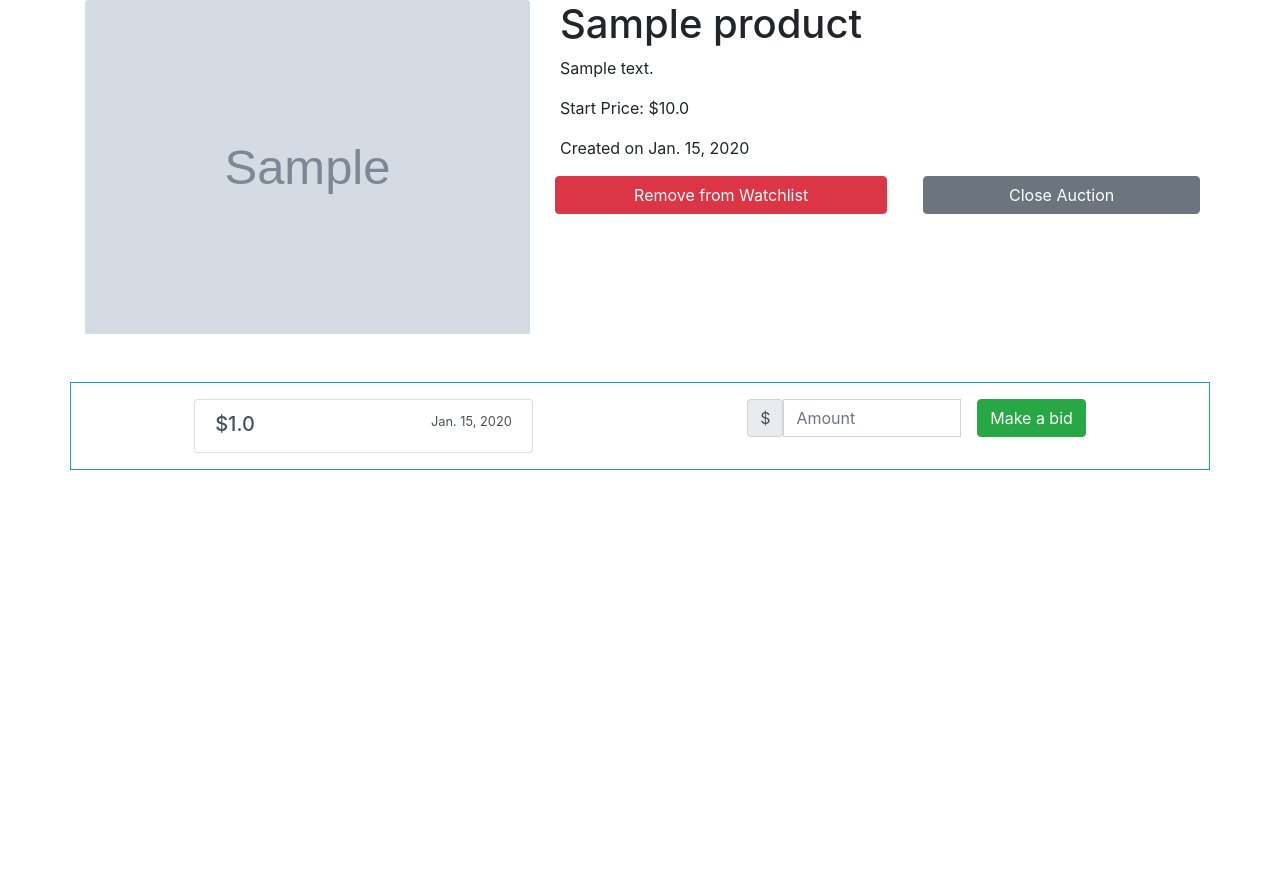
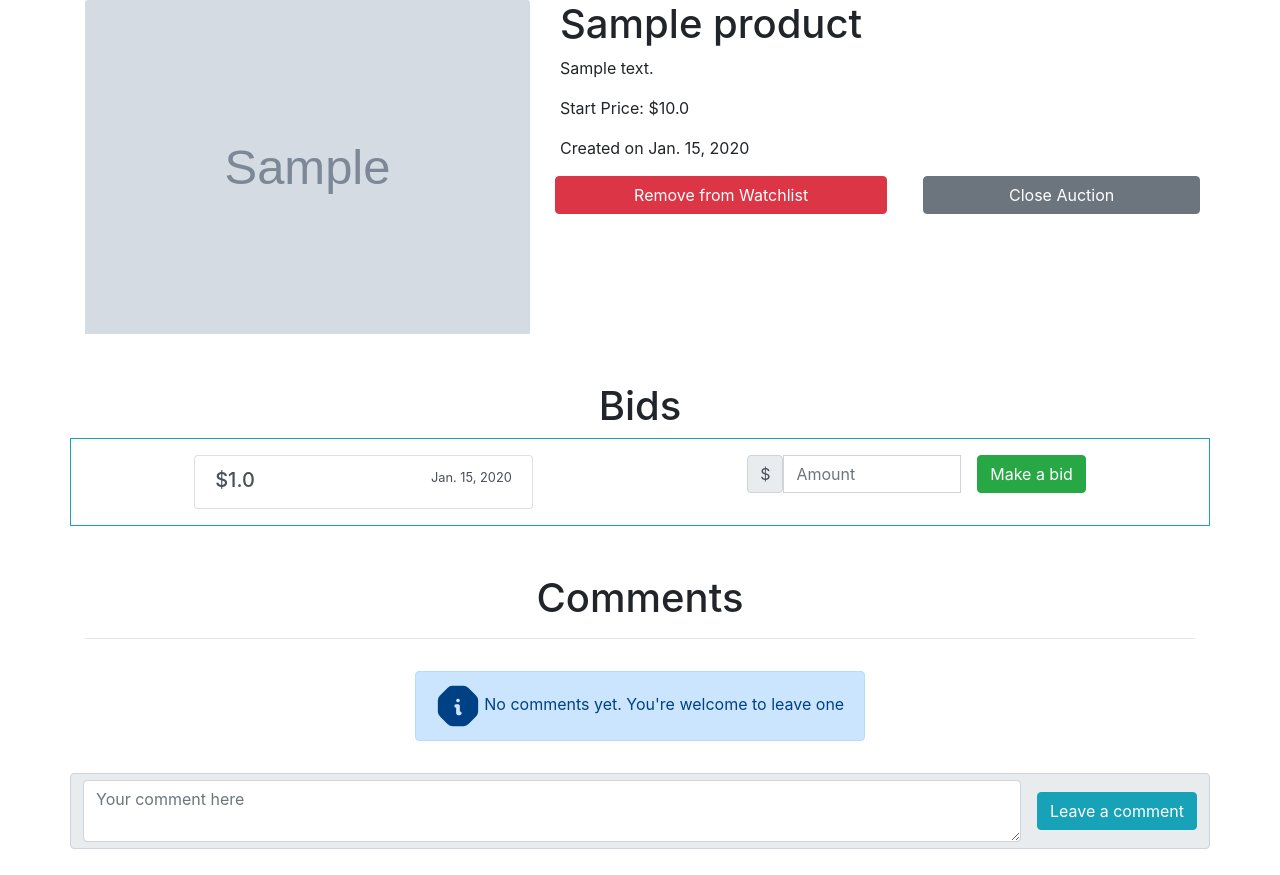
Before and after one commit to AliAmCa/Auctions, a Django app: page /listing/1 in a window 1280 px wide. Shown: the part 219-1094 px from the top of the page. Before the commit the page ends 689 px from the top, so only its background shows below. Run offline with Django 3.2, Linux system fonts and the light colour scheme; a user stored in the database is signed in; tables that the repository leaves empty hold one stand-in row (values such as "Sample post"); grey boxes marked "Sample" are stand-in pictures; some libraries are stand-ins or nearby versions.

Commit message:
Starting with comments section, added to listingPage.html, added path to url. Needed to take them from db an insert in

```diff
--- a/auctions/templates/auctions/listingPage.html
+++ b/auctions/templates/auctions/listingPage.html
@@ -42,9 +42,14 @@
                 {% endif %}
             </div>
 
-        </div>
-        <!-- !ROW -->
-        <div class="row mt-5 text-center justify-content-around border border-info p-3">
+        </div> <!-- //ROW -->
+
+        <!-- BIDS -->
+        {% if listing.active %}
+            <h1 class="text-center mt-5">Bids</h1>
+
+
+            <div class="row  text-center justify-content-around border border-info p-3">
                 <div class="col-md-4 text-center">
                     {% if item_bids %}
                         {% for bid  in item_bids %}
@@ -61,6 +66,7 @@
                         </div>
                         {% endfor %}
                     {% else %}
+
                         <p>No current bids</p>
                     {% endif %}
                 </div>
@@ -70,10 +76,79 @@
                     {% csrf_token %}
 
                     <span class="input-group-text " style="height: fit-content;">$</span>
-                <input id="bidAmount" name="bidAmount" type="number" class="form-control" placeholder="Amount" min="{{ mayor_bid  }}">
+                    <input id="bidAmount" name="bidAmount" type="number" class="form-control" placeholder="Amount" min="{{ mayor_bid  }}" step="0.1">
                     <button id="bidSubmit" name="bidSubmit" type="submit" class="btn btn-success ml-3" style="height: fit-content;">Make a bid</button>
                 </form>
             </div>
+        {% else %}
+            <div class="row mt-5 text-center justify-content-around  p-3">
+
+                <div class="col">
+                    {% if user_winner %}
+                        <div class="alert alert-primary" role="alert">
+                            You are the winner!
+                        </div>
+                    {% else %}
+                        <div class="alert alert-dark" role="alert">
+                            Sorry, this auction is closed!
+                        </div>
+                    {% endif %}
+                </div>
+            </div>
+        {% endif %}
+        <!-- //BIDS -->
+
+        <!-- COMMENTS -->
+        <h1 class="text-center mt-5">Comments</h1>
+<hr>
+        <div class="row mt-6 text-center justify-content-center  p-3">
+            <div class=" text-center">
+                {% if comments %}
+                    <ul class="list-group">
+                        {% for comment in comments %}
+                            <li class="list-group-item row">
+                                <div class="col">
+                                    <p>{{ comment.author.username }}</p>
+                                </div>
+                                <div class="col">
+                                    <p>{{ comment.comment }}</p>
+                                </div>
+
+                            </li>
+                        {% endfor %}
+                    </ul>
+                {% else %}
+                    <div class="row">
+                        <div class="alert alert-primary d-flex align-items-center" role="alert">
+                            <p style="margin-bottom: 0;">
+                                <svg xmlns="http://www.w3.org/2000/svg" class="icon icon-tabler icon-tabler-info-octagon-filled" width="44" height="44" viewBox="0 0 24 24" stroke-width="1.5" stroke="#dc135f" fill="none" stroke-linecap="round" stroke-linejoin="round">
+                                    <path stroke="none" d="M0 0h24v24H0z" fill="none"/>
+                                    <path d="M14.897 1a4 4 0 0 1 2.664 1.016l.165 .156l4.1 4.1a4 4 0 0 1 1.168 2.605l.006 .227v5.794a4 4 0 0 1 -1.016 2.664l-.156 .165l-4.1 4.1a4 4 0 0 1 -2.603 1.168l-.227 .006h-5.795a3.999 3.999 0 0 1 -2.664 -1.017l-.165 -.156l-4.1 -4.1a4 4 0 0 1 -1.168 -2.604l-.006 -.227v-5.794a4 4 0 0 1 1.016 -2.664l.156 -.165l4.1 -4.1a4 4 0 0 1 2.605 -1.168l.227 -.006h5.793zm-2.897 10h-1l-.117 .007a1 1 0 0 0 0 1.986l.117 .007v3l.007 .117a1 1 0 0 0 .876 .876l.117 .007h1l.117 -.007a1 1 0 0 0 .876 -.876l.007 -.117l-.007 -.117a1 1 0 0 0 -.764 -.857l-.112 -.02l-.117 -.006v-3l-.007 -.117a1 1 0 0 0 -.876 -.876l-.117 -.007zm.01 -3l-.127 .007a1 1 0 0 0 0 1.986l.117 .007l.127 -.007a1 1 0 0 0 0 -1.986l-.117 -.007z" stroke-width="0" fill="currentColor" />
+                                </svg>
+                                No comments yet. You're welcome to leave one
+
+                            </p>
+                        </div>
+
+                    </div>
+                {% endif %}
+            </div>
+        </div>
+        <div class="row text-center justify-content-center m">
+            {% if user.is_authenticated %}
+            <form action="{% url 'newComment' listing.id %}" method="post" class="col input-group-text mb-3  text-center ">
+                {% csrf_token %}
+
+                <textarea class="form-control" aria-label="With textarea" placeholder="Your comment here" maxlength="200"></textarea>
+                <button id="commentSubmit" name="commentSubmit" type="submit" class="btn btn-info ml-3" style="height: fit-content;">Leave a comment</button>
+            </form>
+            {% else %}
+                Sign in to leave a comment
+            {% endif %}
+
+        </div>
+
+
 
    </main>
    {% endif %}
--- a/auctions/urls.py
+++ b/auctions/urls.py
@@ -9,5 +9,7 @@ urlpatterns = [
     path("register", views.register, name="register"),
     path("newProduct", views.newProduct, name="new"),
     path("listing/<int:listing_id>", views.showListing, name="listing"),
-    path("newBid/<int:listing_id>", views.newBid, name="newBid")
+    path("newBid/<int:listing_id>", views.newBid, name="newBid"),
+    path("newComment/<int:listing_id>", views.newComment, name="newComment")
+
 ]
--- a/auctions/views.py
+++ b/auctions/views.py
@@ -98,48 +98,68 @@ def newProduct(request):
 
 def showListing(request, listing_id):
     message = ''
+    item_in_watchlist= None
+    user_is_winner = False
+    is_owner = False
+
     try:
-        user =  User.objects.get(username= request.user)
-        # Taking listing info
+         # Taking listing info
         listing = Product.objects.get(pk= listing_id)
-        is_owner = False
-        # Is user the seller?
-        if user.pk == listing.seller.pk:
-            is_owner = True
+        mayor_bid = listing.price
 
-        # Is the listing included in user's watchlist?
         try:
-            watchlist = WatchList.objects.get(owner = user)
-            item_in_watchlist = watchlist.listings.filter(pk= listing.pk)
+            user =  User.objects.get(username= request.user)
+
+             # Is user the seller?
+            if user.pk == listing.seller.pk:
+                is_owner = True
+
+            # Is the listing included in user's watchlist?
+            try:
+                watchlist = WatchList.objects.get(owner = user)
+                item_in_watchlist = watchlist.listings.filter(pk= listing.pk)
+            except:
+                watchlist = None
         except:
-            watchlist = None
-            item_in_watchlist= None
+            user = None
+
+
+
+
+        # IF Listing is ACTIVE
+        if listing.active:
+            # Taking bids info
+            bids = Bid.objects.filter(product= listing).order_by('-bid')
+
+            if bids:
+                mayor_bid = bids[0].bid
+        else:
+            bids = None
+            # user is winner?
+            if user and listing.winner and user.id == listing.winner.id:
+                user_is_winner= True
+
     except Exception as e:
-        message = e
+        print(e)
         return render(request,"auctions/listingPage.html",{
-                "message": message
+                "message": "There is a problem with database, try again i a few minutes"
             })
 
-    # Taking bids info
-
-    bids = Bid.objects.filter(product= listing).order_by('-bid')
-    mayor_bid = listing.price
-    if bids:
-        mayor_bid = bids[0].bid
 
     if request.method == 'GET':
 
         return render(request,"auctions/listingPage.html",{
             "listing": listing,
             "item_in_watchlist": item_in_watchlist,
-            "mayor_bid": mayor_bid+0.1,
+            "mayor_bid": mayor_bid,
             "item_bids": bids,
             "is_owner": is_owner,
+            "user_winner": user_is_winner,
             "message": message
 
         } )
     else:
-        if 'addToWatchlist' in request.POST:
+        if 'addToWatchlist' in request.POST: # Add the listing to user´s watchlist
             if watchlist:
                 watchlist.listings.add(listing)
             else:
@@ -149,12 +169,12 @@ def showListing(request, listing_id):
                 watchlist.save()
             return HttpResponseRedirect(reverse("listing", args=[listing_id]))
 
-        if 'removeFWatchlist' in request.POST:
+        if 'removeFWatchlist' in request.POST: # Remove listing from user´s watchlist
             watchlist.listings.remove(listing)
             return HttpResponseRedirect(reverse("listing", args=[listing_id]))
 
-        if 'closeAuction' in request.POST:
-            # Closing auction
+        if 'closeAuction' in request.POST:  # Closing auction
+
             # make the highest bidder the winner of the auction
             # makes the listing no longer active
             listing.closeAuction()
@@ -171,15 +191,18 @@ def newBid (request, listing_id):
 
             bidAmount = float(request.POST["bidAmount"])
             isvalid = False
-            mayor_bid = listing.mayorBid()
-            if mayor_bid and bidAmount > mayor_bid or bidAmount > listing.price:
+            mayor_bid = listing.mayorBid().bid
+            if mayor_bid and bidAmount > mayor_bid or bidAmount >= listing.price:
                 isvalid= True
             if isvalid:
                 # Create nuevo bid
                 newBid = Bid(user= user, product = listing, bid = bidAmount, date= datetime.now())
                 newBid.save()
-                return HttpResponseRedirect(reverse("listing", args=listing_id))
+                return HttpResponseRedirect(reverse("listing", args=[listing_id]))
 
 
         except Exception as e:
             return HttpResponseRedirect(reverse("listing", args=[listing_id]))
+
+def newComment(request, listing_id):
+    pass
```
Lines whose indentation alone changed are shown as unchanged.
